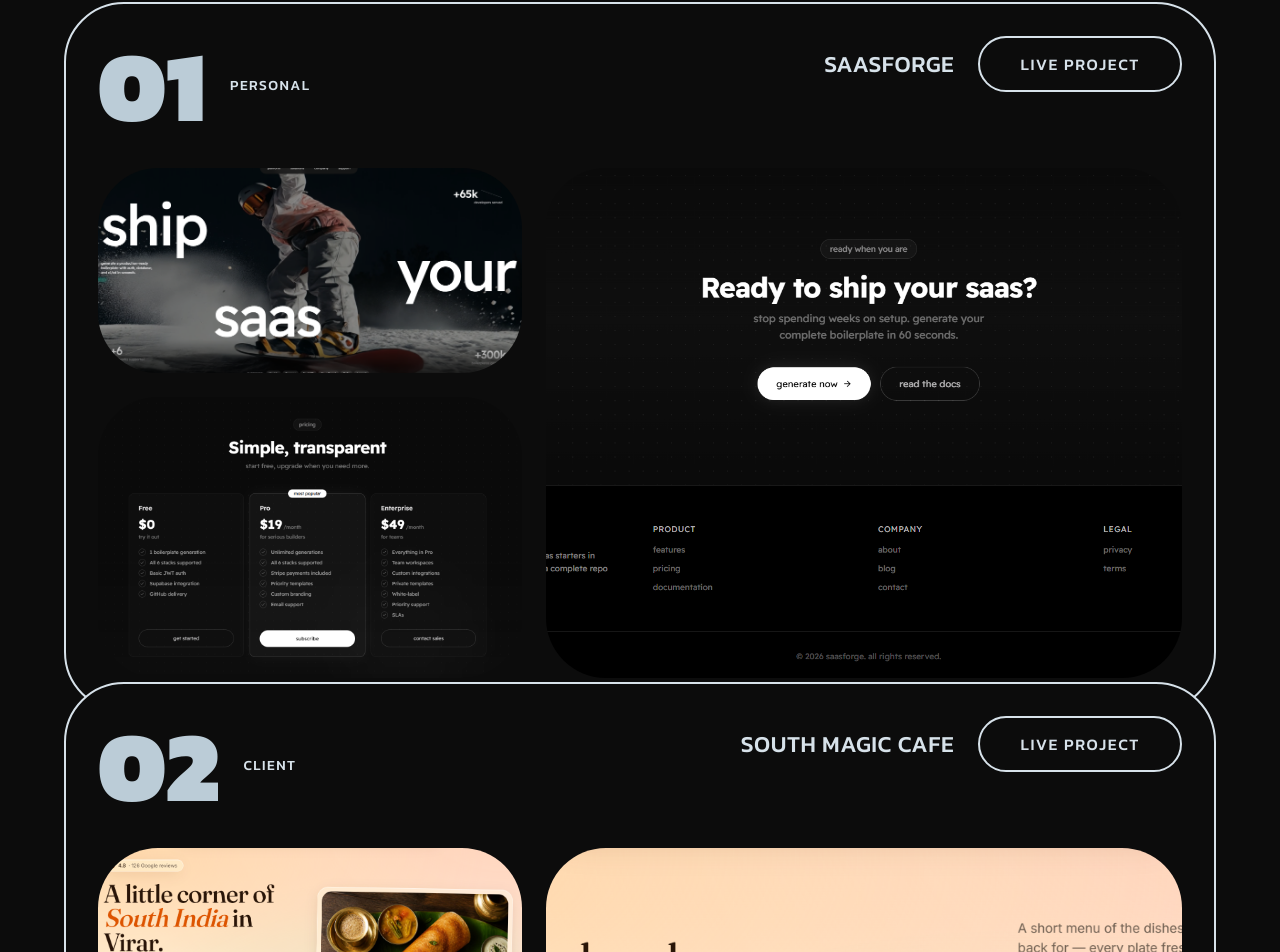
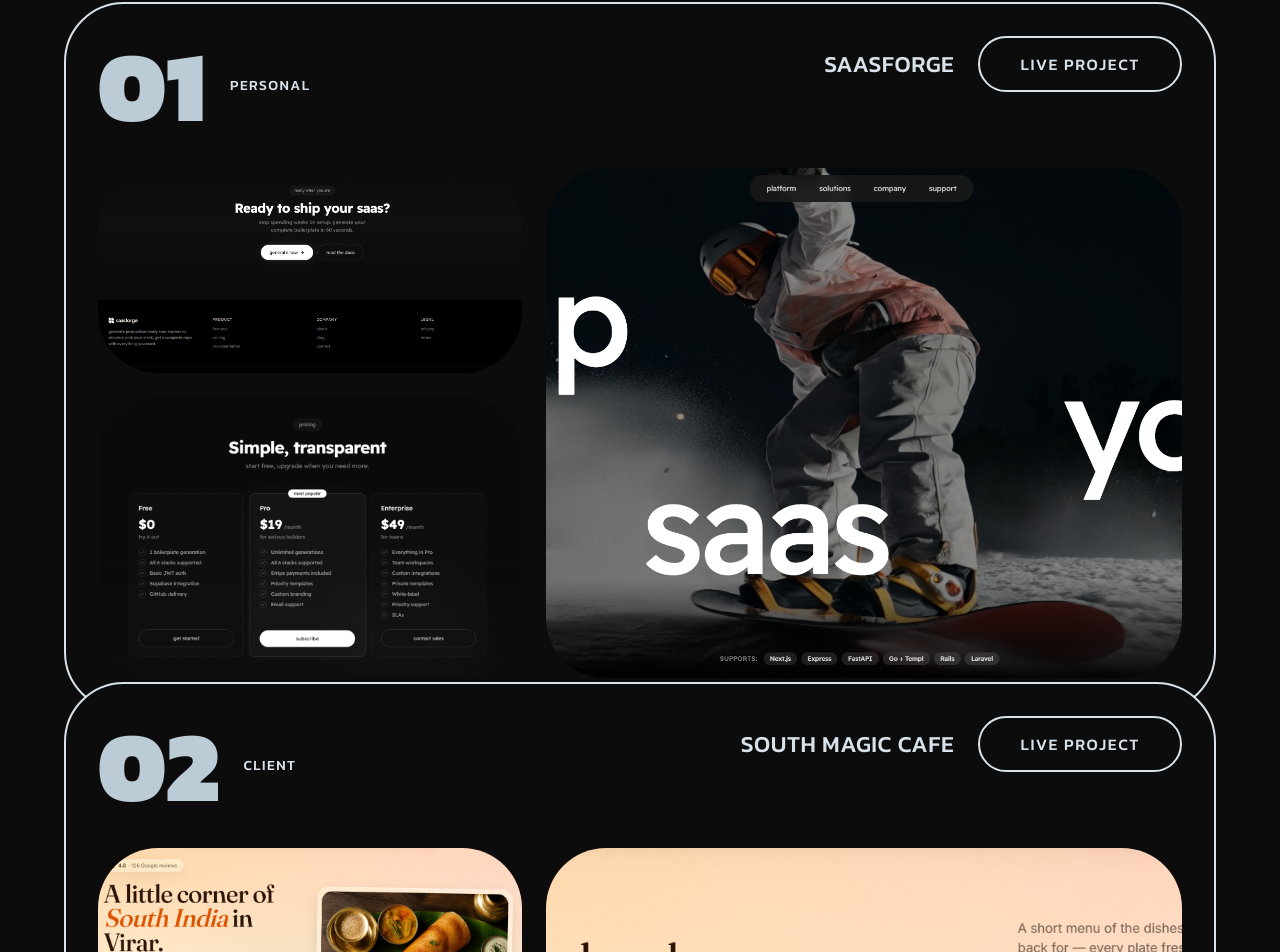
Before and after one commit to dhruvil-lgtm/Portfolio, a React (Vite) app: page / in a window 1280 px wide. Shown: the part 4427-5379 px from the top of the page. Built offline with nearby package versions, Linux system fonts and the light colour scheme.

Commit message:
Swap saas1 and saas3 image positions for SaaSForge project

```diff
--- a/src/components/ProjectsSection.tsx
+++ b/src/components/ProjectsSection.tsx
@@ -21,9 +21,9 @@
     category: "Personal",
     type: "Personal",
     link: "https://saas-boilerplate-generator.vercel.app/",
-    col1Img1: "/saas1.png",
+    col1Img1: "/saas3.png",
     col1Img2: "/saas2.png",
-    col2Img: "/saas3.png",
+    col2Img: "/saas1.png",
   },
   {
     number: "02",
```
